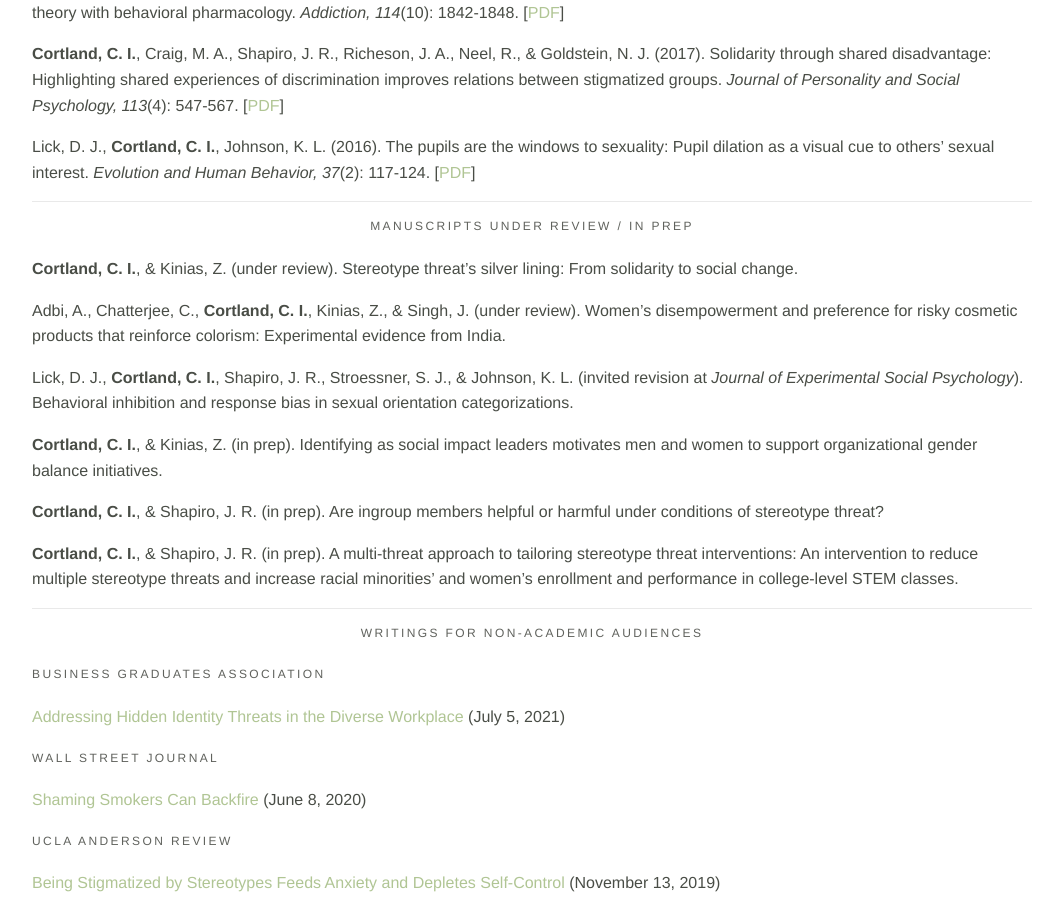
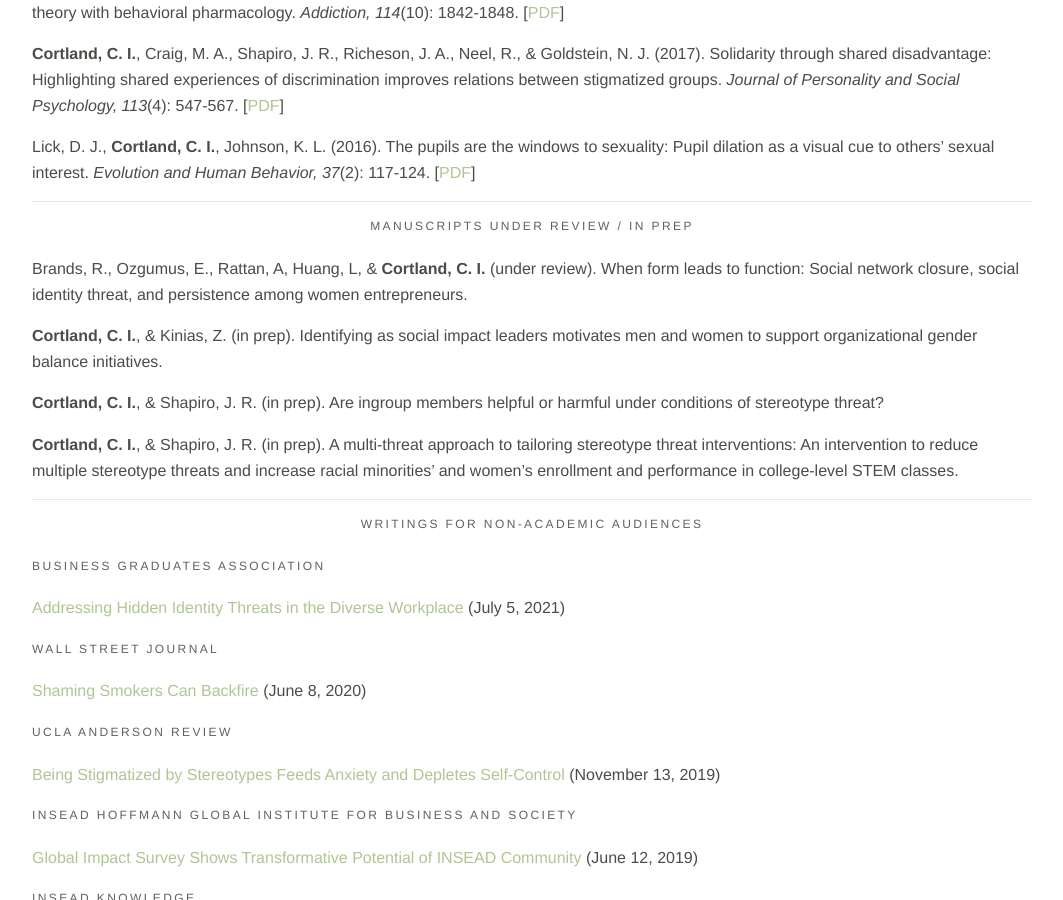
Before and after one commit to clarissacortland/clarissacortland.github.io, a Jekyll site: the page built from pubs.md, in a window 1280 px wide and 900 px high, scrolled down 659 px. Shown: the whole window, without its empty margins (108-1171 px from the left). Built offline with Jekyll 4.4.1, drawn with Linux system fonts in a browser that asks for light colours.

Commit message:
Update pubs.md oct 9 2023

```diff
--- a/pubs.md
+++ b/pubs.md
@@ -21,11 +21,7 @@ Lick, D. J., **Cortland, C. I.**, Johnson, K. L. (2016). The pupils are the wind
 
 ### Manuscripts Under Review / In Prep
 
-**Cortland, C. I.**, & Kinias, Z. (under review). Stereotype threat’s silver lining: From solidarity to social change.
-
-Adbi, A., Chatterjee, C., **Cortland, C. I.**, Kinias, Z., & Singh, J. (under review). Women’s disempowerment and preference for risky cosmetic products that reinforce colorism: Experimental evidence from India.
-
-Lick, D. J., **Cortland, C. I.**, Shapiro, J. R., Stroessner, S. J., & Johnson, K. L. (invited revision at _Journal of Experimental Social Psychology_). Behavioral inhibition and response bias in sexual orientation categorizations.
+Brands, R., Ozgumus, E., Rattan, A, Huang, L, & **Cortland, C. I.** (under review). When form leads to function: Social network closure, social identity threat, and persistence among women entrepreneurs.
 
 **Cortland, C. I.**, & Kinias, Z. (in prep). Identifying as social impact leaders motivates men and women to support organizational gender balance initiatives.
 
```
